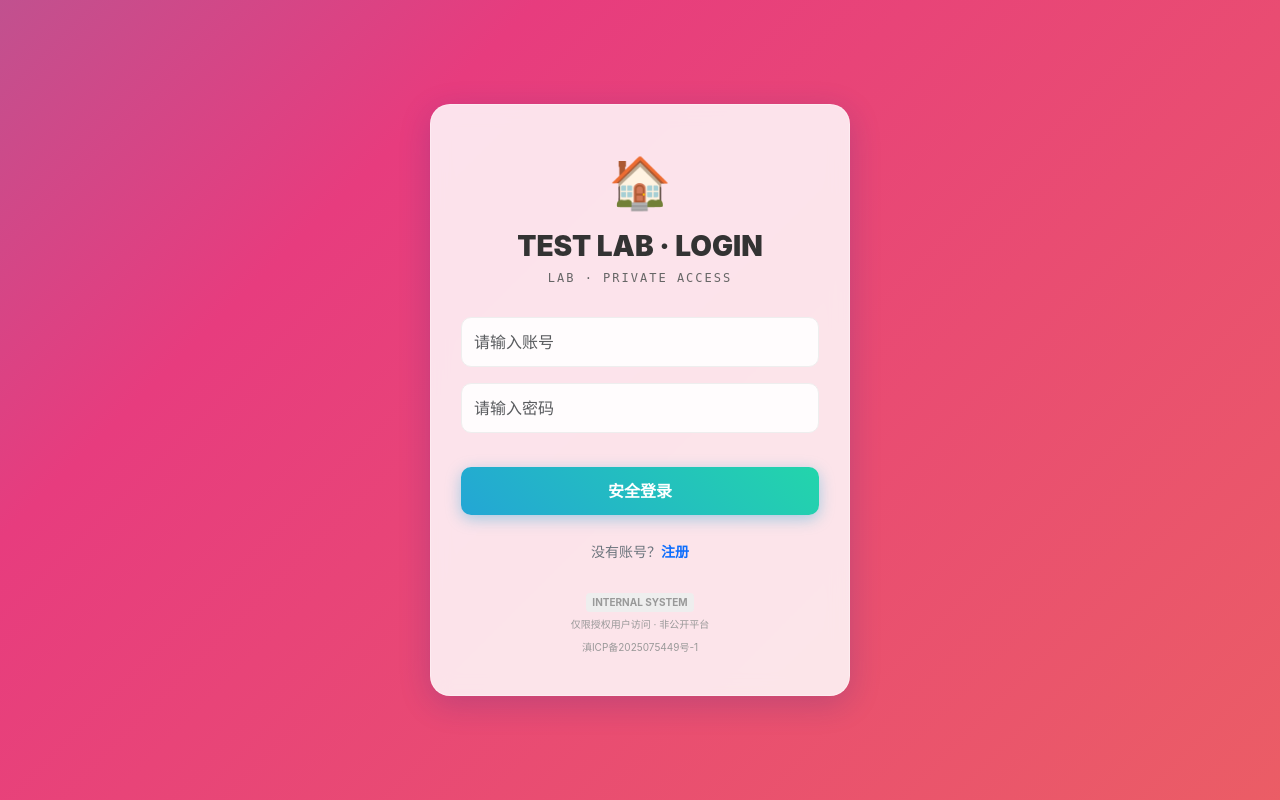
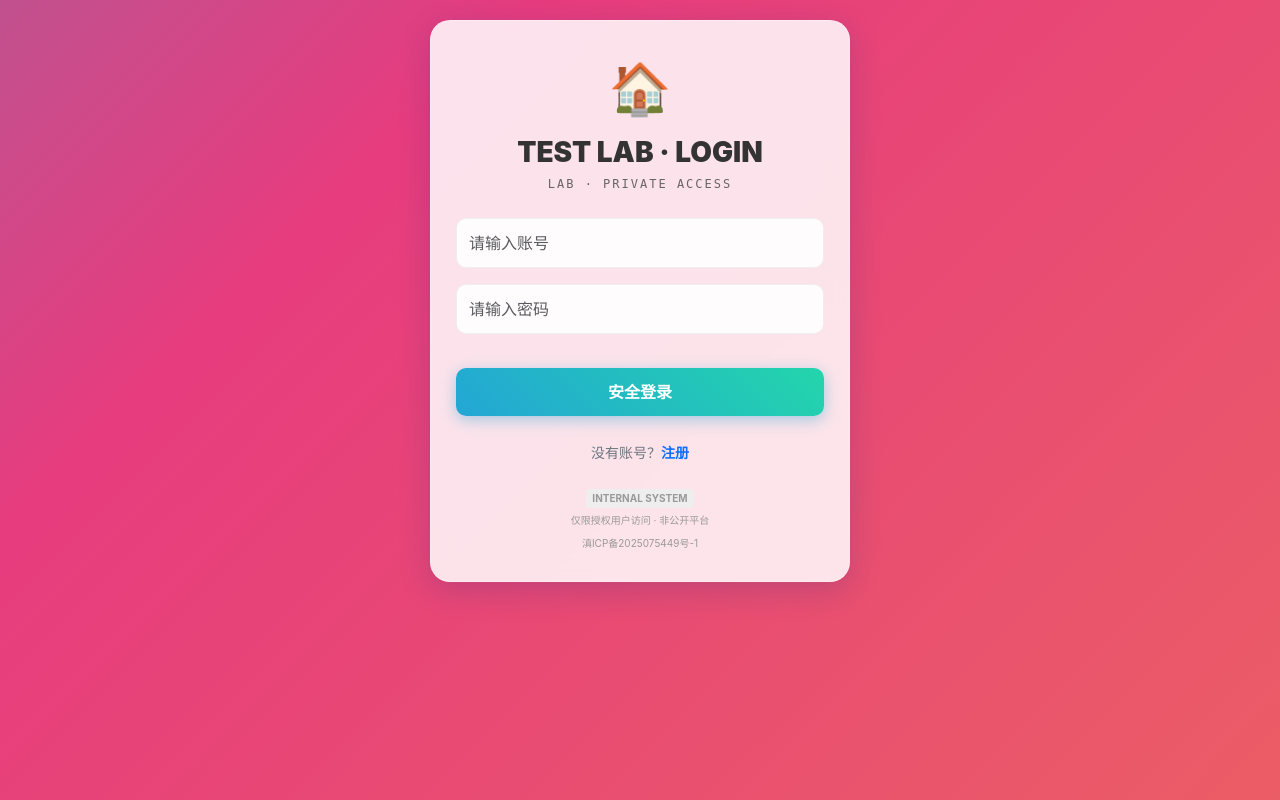
Before and after one commit to KID1412-myc/family-paw, a Flask app: page /login in a window 1280 px wide. Run offline with Flask 3, Linux system fonts and the light colour scheme; some libraries are stand-ins or nearby versions.

Commit message:
优化手机端适配

```diff
--- a/templates/login.html
+++ b/templates/login.html
@@ -3,58 +3,42 @@
 <head>
     <meta charset="UTF-8">
     <meta name="viewport" content="width=device-width, initial-scale=1, maximum-scale=1, user-scalable=no">
-    <title>全家牵挂 - 登录</title>
+    <title>TEST LAB · LOGIN</title>
     <link rel="manifest" href="/static/manifest.json?v={{ app_version }}">
     <link rel="apple-touch-icon" href="/static/icon.png">
     <meta name="theme-color" content="#667eea">
     <meta name="apple-mobile-web-app-capable" content="yes">
     <meta name="apple-mobile-web-app-status-bar-style" content="black-translucent">
-    <meta name="apple-mobile-web-app-title" content="全家牵挂">
+    <meta name="apple-mobile-web-app-title" content="LOGIN">
     <!-- 防止 iOS 识别数字为电话号码 -->
     <meta name="format-detection" content="telephone=no">
 
     <link href="https://cdn.jsdelivr.net/npm/bootstrap@5.3.0/dist/css/bootstrap.min.css" rel="stylesheet">
     <style>
-        body {
-            background-color: #f8f9fa;
-            display: flex;
-            align-items: center;
-            justify-content: center;
-            height: 100vh;
-        }
-
-        .login-card {
-            width: 100%;
-            max-width: 400px;
-            padding: 20px;
-            border: none;
-            border-radius: 20px;
-            box-shadow: 0 10px 20px rgba(0, 0, 0, 0.05);
-            background: white;
-        }
-
-        .logo {
-            font-size: 60px;
-            text-align: center;
-            margin-bottom: 20px;
-        }
-
-        .btn-primary {
-            background-color: #0d6efd;
-            border-radius: 12px;
-            padding: 12px;
-            font-weight: bold;
+        html, body {
+            height: 100%;
+            margin: 0;
+            padding: 0;
         }
 
         body {
-            /* 科技感渐变背景 */
+            /* 科技感渐变背景 (固定背景，不随滚动条走) */
             background: linear-gradient(-45deg, #ee7752, #e73c7e, #23a6d5, #23d5ab);
             background-size: 400% 400%;
+            background-attachment: fixed; /* [关键] 背景固定，防晕 */
             animation: gradient 15s ease infinite;
-            height: 100vh;
+
+            /* [核心修复] 使用 Flex 布局，但允许内部滚动 */
             display: flex;
-            align-items: center;
-            justify-content: center;
+            flex-direction: column;
+
+            /* [关键] 适配刘海屏和底部横条 */
+            padding: max(20px, env(safe-area-inset-top)) 20px max(20px, env(safe-area-inset-bottom)) 20px;
+
+            /* [关键] 允许内容溢出时滚动，同时保留禁止下拉刷新的手感 */
+            overflow-y: auto;
+            overscroll-behavior-y: none;
+
             font-family: -apple-system, BlinkMacSystemFont, "Segoe UI", Roboto, sans-serif;
         }
 
@@ -74,17 +58,24 @@
         .login-card {
             width: 100%;
             max-width: 420px;
-            padding: 40px 30px;
+            padding: 30px 25px; /* 稍微减小内边距，省空间 */
             border-radius: 20px;
 
-            /* 玻璃质感核心 */
+            /* [核心修复] 智能居中大法 */
+            /* 如果屏幕够大，它会垂直居中；如果屏幕小，它会顶格显示并允许滚动 */
+            margin: auto;
+
             background: rgba(255, 255, 255, 0.85);
             backdrop-filter: blur(10px);
             -webkit-backdrop-filter: blur(10px);
             border: 1px solid rgba(255, 255, 255, 0.3);
             box-shadow: 0 8px 32px 0 rgba(31, 38, 135, 0.2);
+
+            /* 防止内容太拥挤 */
+            flex-shrink: 0;
         }
 
+        /* ... (下面的样式保持不变) ... */
         .logo {
             font-size: 50px;
             text-align: center;
@@ -104,8 +95,8 @@
             color: #666;
             text-transform: uppercase;
             letter-spacing: 2px;
-            margin-bottom: 30px;
-            font-family: monospace; /* 代码字体，呼应 Lab */
+            margin-bottom: 25px;
+            font-family: monospace;
         }
 
         .form-control {
@@ -113,7 +104,7 @@
             border: 1px solid #eee;
             border-radius: 10px;
             padding: 12px;
-            font-size: 16px; /* 大字号，方便老人 */
+            font-size: 16px;
         }
 
         .form-control:focus {
@@ -137,10 +128,9 @@
             transform: scale(0.98);
         }
 
-        /* 底部备案号样式 */
         .footer-info {
             text-align: center;
-            margin-top: 30px;
+            margin-top: 25px;
             font-size: 10px;
             color: #999;
         }
@@ -170,11 +160,11 @@
 
         <!-- 消息提示区 -->
         {% with messages = get_flashed_messages(with_categories=true) %}
-          {% if messages %}
-            {% for category, message in messages %}
-              <div class="alert alert-{{ category }} small py-2">{{ message }}</div>
-            {% endfor %}
-          {% endif %}
+            {% if messages %}
+                {% for category, message in messages %}
+                    <div class="alert alert-{{ category }} small py-2">{{ message }}</div>
+                {% endfor %}
+            {% endif %}
         {% endwith %}
 
         <form method="POST">
```
Also changed, not shown: templates/register.html (+32 -29 lines).
